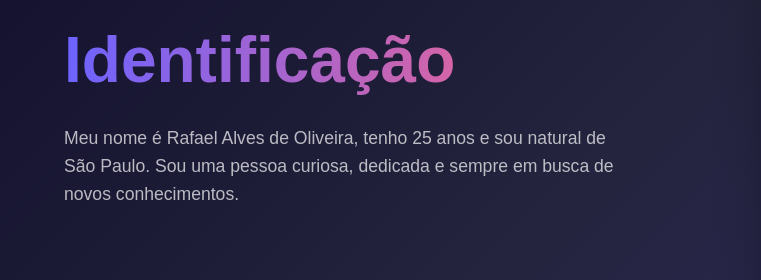
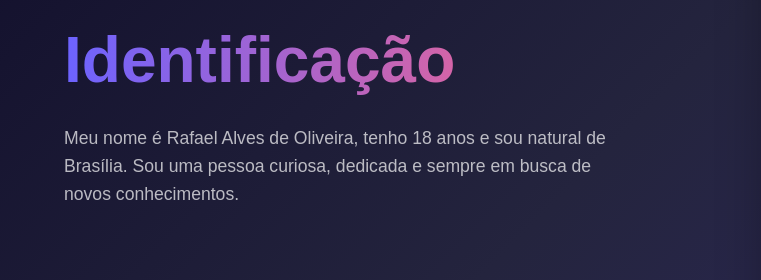
Before and after one commit to GabrielGomesAL/Portfolio-Mateus, a plain HTML site: page index.html in a window 1280 px wide. Shown: the part 1080-1360 px from the top of the page, 0-761 px from the left. Drawn offline with nearby package versions, Linux system fonts and the light colour scheme.

Commit message:
index.html

```diff
--- a/index.html
+++ b/index.html
@@ -356,7 +356,7 @@
         <div class="about-content">
             <h1>Identificação</h1>
             <p>
-                Meu nome é Rafael Alves de Oliveira, tenho 25 anos e sou natural de São Paulo.
+                Meu nome é Rafael Alves de Oliveira, tenho 18 anos e sou natural de Brasília.
                 Sou uma pessoa curiosa, dedicada e sempre em busca de novos conhecimentos.
             </p>
         </div>
```
